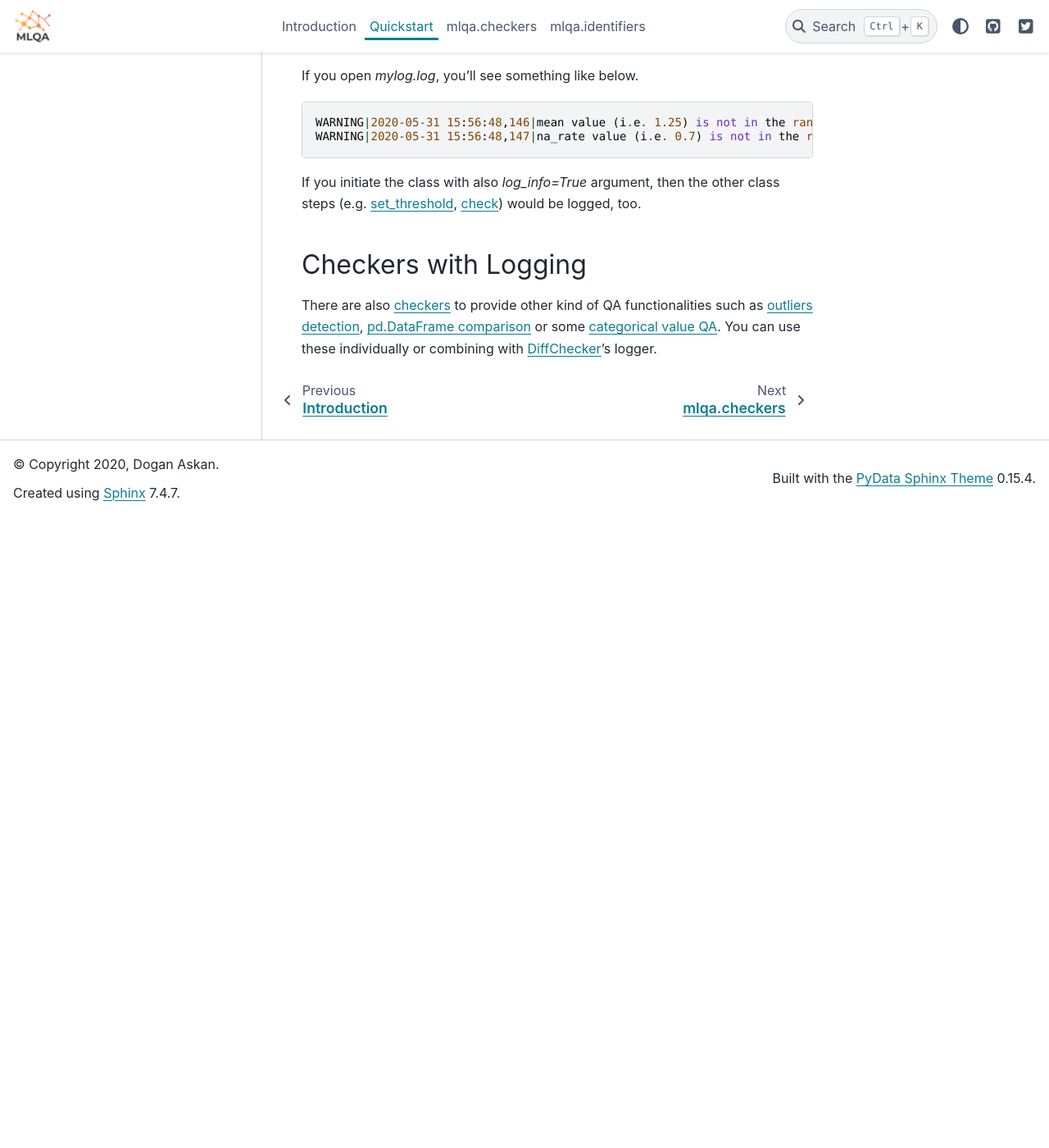
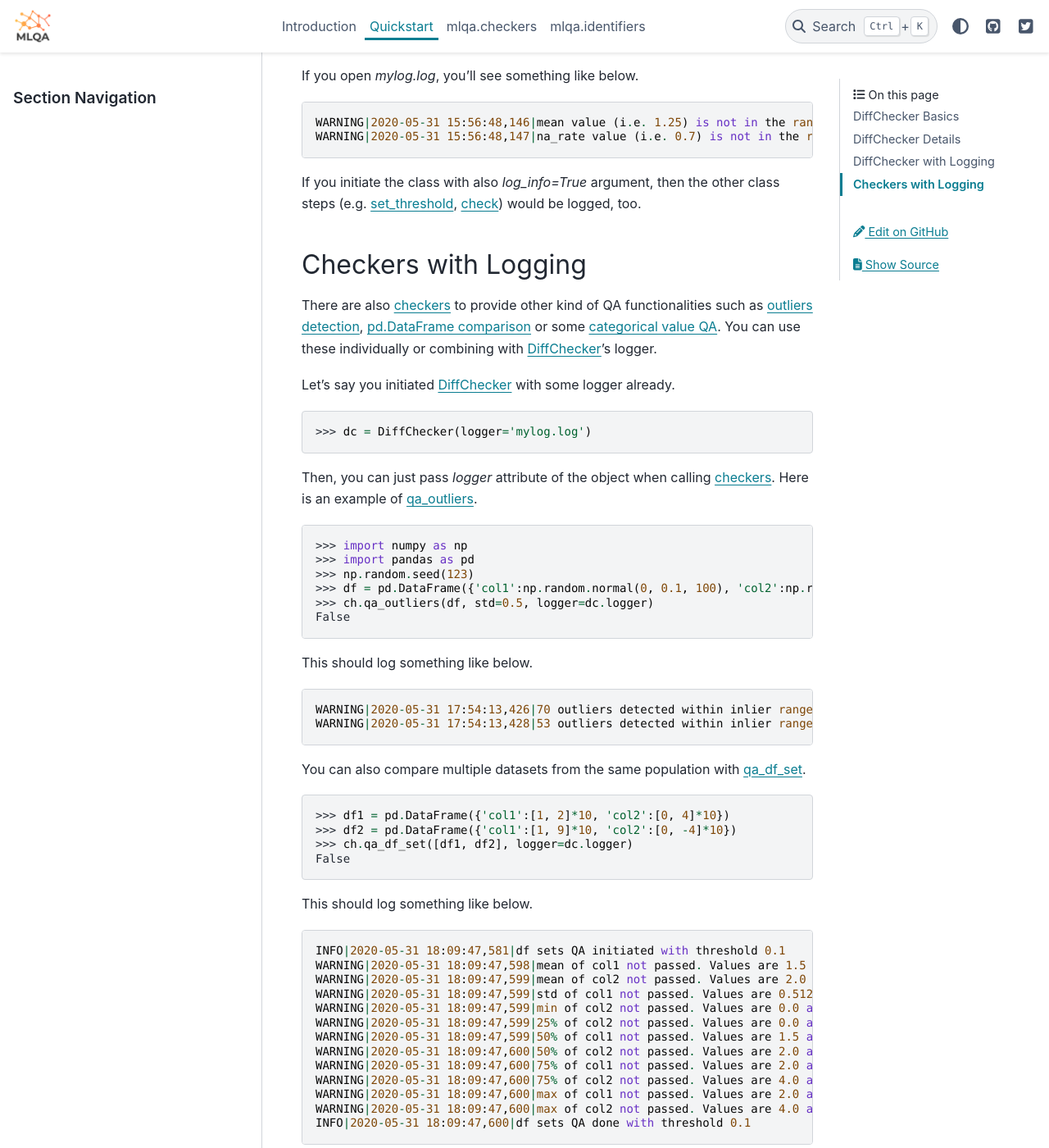
Before and after one commit to ddaskan/mlqa, a Sphinx documentation site: the page built from docs/source/quickstart.rst, in a window 1280 px wide and 1400 px high, scrolled down 2508 px. Shown: the whole window at 82% size. Built offline with Sphinx 7.4.7 and the PyData theme 0.15.4, drawn with Linux system fonts in a browser that asks for light colours; before the commit the page ends 3138 px from its top, so only the background shows below that; some of the changed text lies outside the part shown.

Commit message:
completed Checkers with Logging

```diff
--- a/docs/source/quickstart.rst
+++ b/docs/source/quickstart.rst
@@ -15,7 +15,7 @@
 	>>> dc = DiffChecker()
 	>>> dc.fit(pd.DataFrame({'mean_col':[1, 2]*50, 'na_col':[None]*50+[1]*50}))
 
-Then, you can check on new data if it's okay for given criteria. Below, you can see data with increased NA count in column `na_col`. The default threshold is 0.5 which means it should be okay if NA rate is 50% more than fitted data. NA rate is 50% in the fitted data so up to 75% (i.e. 50*(1+0.5)) should be okay. NA rate is 70% in the new data and, as expected, the QA passes.
+Then, you can check on new data if it's okay for given criteria. Below, you can see data with increased NA count in column `na_col`. The default threshold is 0.5 which means it should be okay if NA rate is 50% more than the fitted data. NA rate is 50% in the fitted data so up to 75% (i.e. 50*(1+0.5)) should be okay. NA rate is 70% in the new data and, as expected, the QA passes.
 
 .. code-block:: python
 
@@ -126,3 +126,71 @@
 ---------------------
 
 There are also `checkers <checkers.html>`_ to provide other kind of QA functionalities such as `outliers detection <checkers.html#checkers.qa_outliers>`_, `pd.DataFrame comparison <checkers.html#checkers.qa_df_set>`_ or some `categorical value QA <checkers.html#checkers.qa_category_distribution_on_value>`_. You can use these individually or combining with `DiffChecker <identifiers.html#identifiers.DiffChecker>`_'s logger.
+
+Let's say you initiated `DiffChecker <identifiers.html#identifiers.DiffChecker>`_ with some logger already.
+
+.. code-block:: python
+
+	>>> dc = DiffChecker(logger='mylog.log')
+
+Then, you can just pass `logger` attribute of the object when calling `checkers <checkers.html>`_. Here is an example of `qa_outliers <checkers.html#checkers.qa_outliers>`_.
+
+.. code-block:: python
+
+    >>> import numpy as np
+    >>> import pandas as pd
+    >>> np.random.seed(123)
+    >>> df = pd.DataFrame({'col1':np.random.normal(0, 0.1, 100), 'col2':np.random.normal(0, 1.0, 100)})
+    >>> ch.qa_outliers(df, std=0.5, logger=dc.logger)
+    False
+
+This should log something like below.
+
+.. code-block::
+
+	WARNING|2020-05-31 17:54:13,426|70 outliers detected within inlier range (i.e. [-0.053985309527773806, 0.059407124225845764]) for col1
+	WARNING|2020-05-31 17:54:13,428|53 outliers detected within inlier range (i.e. [-0.5070058315486367, 0.46793470772834406]) for col2
+
+You can also compare multiple datasets from the same population with `qa_df_set <checkers.html#checkers.qa_df_set>`_.
+
+.. code-block:: python
+
+    >>> df1 = pd.DataFrame({'col1':[1, 2]*10, 'col2':[0, 4]*10})
+    >>> df2 = pd.DataFrame({'col1':[1, 9]*10, 'col2':[0, -4]*10})
+    >>> ch.qa_df_set([df1, df2], logger=dc.logger)
+    False
+
+This should log something like below.
+
+.. code-block::
+
+	INFO|2020-05-31 18:09:47,581|df sets QA initiated with threshold 0.1
+	WARNING|2020-05-31 18:09:47,598|mean of col1 not passed. Values are 1.5 and 5.0
+	WARNING|2020-05-31 18:09:47,599|mean of col2 not passed. Values are 2.0 and -2.0
+	WARNING|2020-05-31 18:09:47,599|std of col1 not passed. Values are 0.51299 and 4.10391
+	WARNING|2020-05-31 18:09:47,599|min of col2 not passed. Values are 0.0 and -4.0
+	WARNING|2020-05-31 18:09:47,599|25% of col2 not passed. Values are 0.0 and -4.0
+	WARNING|2020-05-31 18:09:47,599|50% of col1 not passed. Values are 1.5 and 5.0
+	WARNING|2020-05-31 18:09:47,600|50% of col2 not passed. Values are 2.0 and -2.0
+	WARNING|2020-05-31 18:09:47,600|75% of col1 not passed. Values are 2.0 and 9.0
+	WARNING|2020-05-31 18:09:47,600|75% of col2 not passed. Values are 4.0 and 0.0
+	WARNING|2020-05-31 18:09:47,600|max of col1 not passed. Values are 2.0 and 9.0
+	WARNING|2020-05-31 18:09:47,600|max of col2 not passed. Values are 4.0 and 0.0
+	INFO|2020-05-31 18:09:47,600|df sets QA done with threshold 0.1
+
+For categorical values, you can check its distribution on a numeric column with `qa_category_distribution_on_value <checkers.html#checkers.qa_category_distribution_on_value>`_.
+
+.. code-block:: python
+
+        >>> df1 = pd.DataFrame({'Gender': ['Male', 'Male', 'Female', 'Female'],'Weight': [200, 250, 100, 125]})
+        >>> ch.qa_category_distribution_on_value(df1, 'Gender', {'Male':.5, 'Female':.5}, 'Weight', logger=dc.logger)
+        False
+
+This should log something like below.
+
+.. code-block::
+
+	WARNING|2020-05-31 18:21:20,019|Gender distribution looks wrong, check Weight for Gender=Male. Expected=0.5, Actual=0.6666666666666666
+	WARNING|2020-05-31 18:21:20,019|Gender distribution looks wrong, check Weight for Gender=Female. Expected=0.5, Actual=0.3333333333333333
+
+NOTE: sorry for the long lines, I had to write like that because of a `bug <https://github.com/executablebooks/sphinx-copybutton/issues/65>`_ in `sphinx-copybutton` extension.
```
